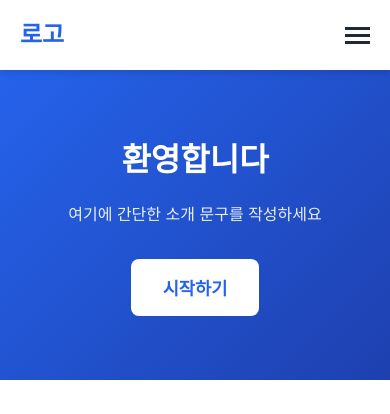
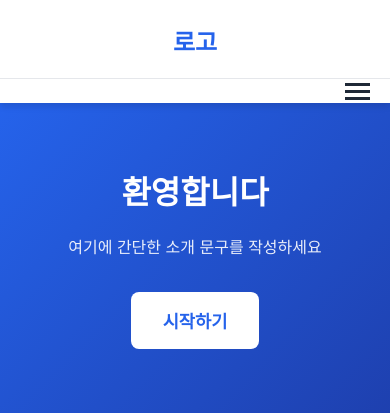
Before and after one commit to mittp0090/rksk7775, a PHP site: page / in a window 390 px wide. Shown: the top 414 px of the page. Run offline with PHP 8.4, Linux system fonts and the light colour scheme.

Commit message:
로고를 헤더 최상단 중앙에 배치
- 로고를 독립적인 컨테이너로 분리하여 상단 중앙에 배치
- 네비게이션 메뉴를 로고 아래 중앙에 배치
- 로고 크기 확대 및 하단 구분선 추가
- 모바일 반응형 레이아웃 유지

```diff
--- a/css/styles.css
+++ b/css/styles.css
@@ -36,19 +36,29 @@ header {
     z-index: 1000;
 }
 
+.logo-container {
+    display: flex;
+    justify-content: center;
+    align-items: center;
+    padding: 1.5rem 0 1rem 0;
+    border-bottom: 1px solid #e5e7eb;
+}
+
+.logo h1 {
+    color: var(--primary-color);
+    font-size: 2rem;
+    font-weight: 700;
+}
+
 .navbar {
-    padding: 1rem 0;
+    padding: 0.75rem 0;
 }
 
 .navbar .container {
     display: flex;
-    justify-content: space-between;
+    justify-content: center;
     align-items: center;
-}
-
-.logo h1 {
-    color: var(--primary-color);
-    font-size: 1.5rem;
+    position: relative;
 }
 
 .nav-menu {
@@ -73,6 +83,8 @@ header {
     flex-direction: column;
     cursor: pointer;
     gap: 4px;
+    position: absolute;
+    right: 20px;
 }
 
 .hamburger span {
@@ -284,6 +296,10 @@ footer .container {
 
 /* 반응형 디자인 */
 @media (max-width: 768px) {
+    .logo h1 {
+        font-size: 1.5rem;
+    }
+
     .hamburger {
         display: flex;
     }
@@ -298,10 +314,15 @@ footer .container {
         flex-direction: column;
         padding: 1rem;
         box-shadow: var(--shadow);
+        text-align: center;
     }
 
     .nav-menu.active {
         display: flex;
+    }
+
+    .navbar .container {
+        justify-content: center;
     }
 
     .hero h2 {
--- a/index.html
+++ b/index.html
@@ -10,11 +10,13 @@
 <body>
     <!-- 헤더 -->
     <header>
+        <div class="logo-container">
+            <div class="logo">
+                <h1>로고</h1>
+            </div>
+        </div>
         <nav class="navbar">
             <div class="container">
-                <div class="logo">
-                    <h1>로고</h1>
-                </div>
                 <ul class="nav-menu">
                     <li><a href="#home">홈</a></li>
                     <li><a href="#about">소개</a></li>
```
